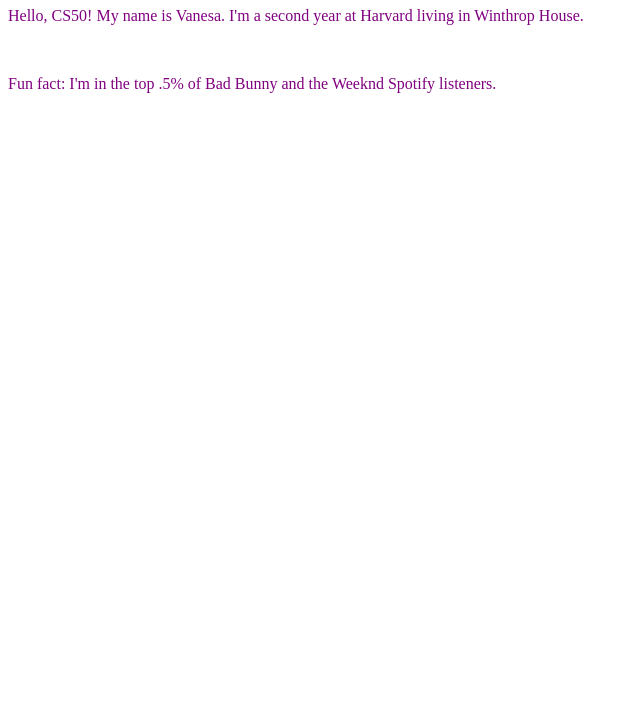
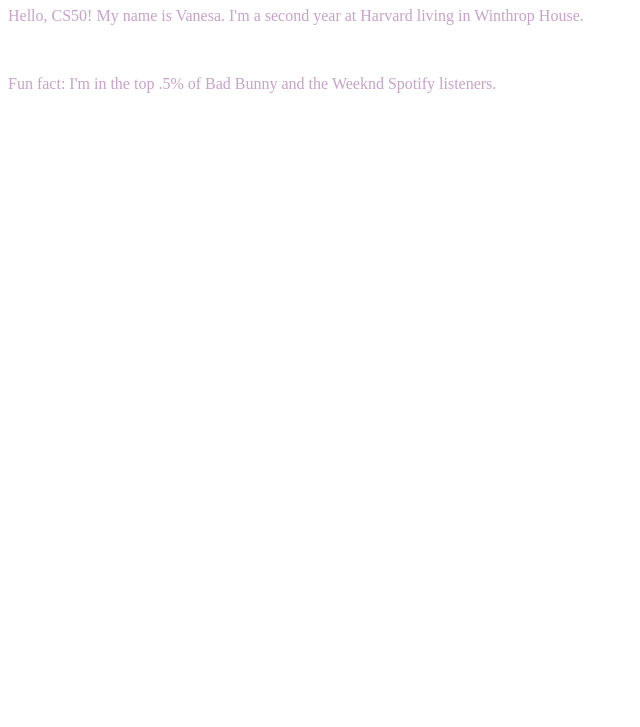
Before and after one commit to vperea/vperea.github.io, a plain HTML site: page index.html in a window 1280 px wide. Shown: the part 73-800 px from the top of the page, without its empty margins (0-640 px from the left). Drawn offline with Linux system fonts and the light colour scheme.

Commit message:
Update index.html

```diff
--- a/index.html
+++ b/index.html
@@ -7,7 +7,7 @@
         <style>
             .text
             {
-                color: purple;
+                color: #C8A2C8;
             }
         </style>
     </head>
```
